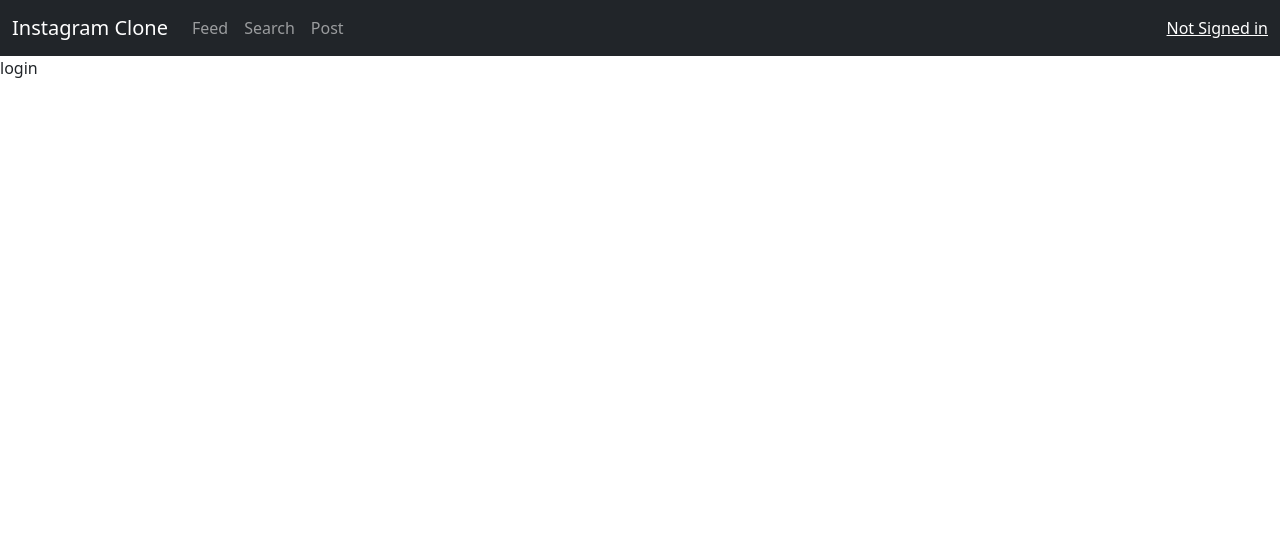
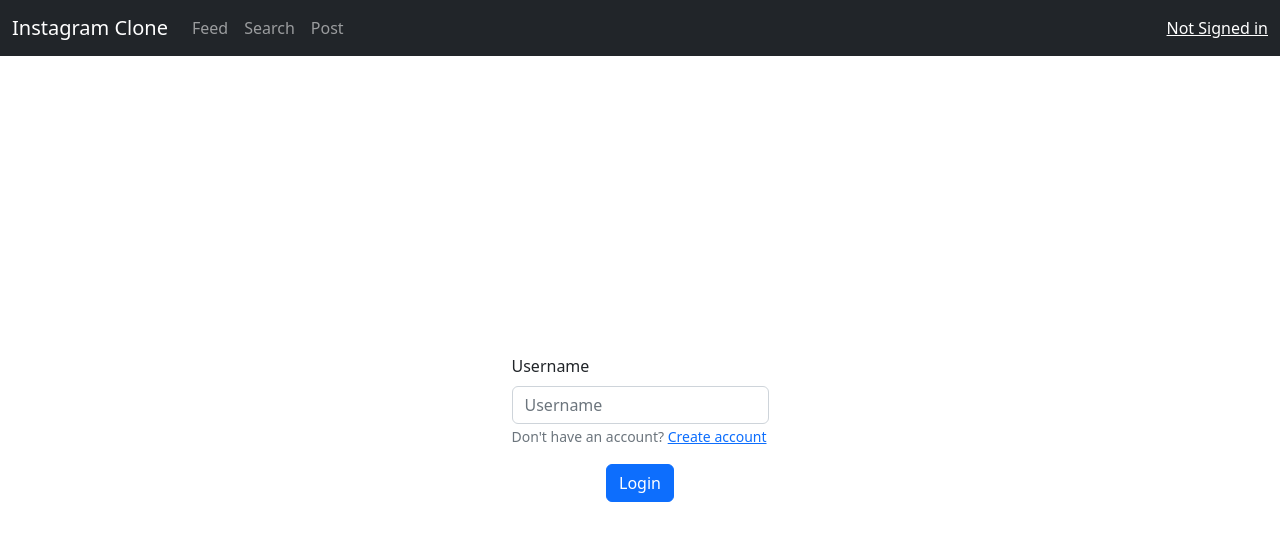
Before and after one commit to bhaveshsaini/instagram_clone, a React (Create React App) app in the folder frontend/: page /login in a window 1280 px wide. Shown: the top 540 px of the page. Built offline with nearby package versions, Linux system fonts and the light colour scheme.

Commit message:
implemented login

```diff
--- a/frontend/src/components/App.js
+++ b/frontend/src/components/App.js
@@ -66,7 +66,7 @@ function App() {
 
          <Routes>
             <Route element={<AllPosts/>} path="/" exact/>
-            <Route element={<Login/>} path="/login"/>
+            <Route element={<Login setAlert={setAlert} setUser={setUser}/>} path="/login"/>
             <Route element={<Signup setAlert={setAlert} setUser={setUser}/>} path="/sign-up"/>
             <Route element={<Profile/>} path="/profile/:username"/>
             <Route element={<Search/>} path="/search"/>
--- a/frontend/src/components/Login.js
+++ b/frontend/src/components/Login.js
@@ -1,3 +1,40 @@
-export default function Login() {
-    return <p>login</p>
-}
+import { useState } from "react"
+import { Form, Button } from "react-bootstrap"
+import { useNavigate, Link } from "react-router-dom"
+
+export default function Login({setAlert, setUser}) {
+    const [username, setUsername] = useState("")
+    const navigate = useNavigate()
+
+    function handleLogin(e) {
+        fetch("/getProfile?user=" + username)
+        .then((res) => res.json())
+        .then((data) => {
+            if (data.length > 0) {
+                setAlert({variant: "success", message: "successfully logged in"})
+                setUser(data[0].username)
+                navigate("/")
+            }
+            else{
+                setAlert({variant: "danger", message: "No user found"})
+            }
+        }).catch((e) => setAlert({variant: "danger", message: e}))
+    }
+
+    return (
+    <Form className="center-form">
+        <Form.Group className="mb-3">
+            <Form.Label>Username</Form.Label>
+            <Form.Control
+                type="text"
+                placeholder="Username"
+                onInput={(e) => {
+                    setUsername(e.target.value)
+                }
+            }/>
+            <small className="form-text text-muted">Don't have an account? <Link to="/sign-up">Create account</Link></small>
+        </Form.Group>
+
+        <Button variant="primary" type="button" onClick={handleLogin}>Login</Button>
+    </Form>
+);}
--- a/frontend/src/components/Signup.js
+++ b/frontend/src/components/Signup.js
@@ -1,7 +1,6 @@
 import { useState } from "react"
 import { Form, Button } from "react-bootstrap"
 import { useNavigate } from "react-router-dom"
-import "../css/signup.css"
 
 export default function Signup({setAlert, setUser}) {
     const [firstName, setFirstname] = useState("")
@@ -47,7 +46,7 @@ export default function Signup({setAlert, setUser}) {
         setUsername(e.target.value)
     }
 
-    return <Form className="sign-up-form">
+    return <Form className="center-form">
         <Form.Group className="mb-4">
             <Form.Label>Username</Form.Label>
             <Form.Control type="text" placeholder="Username" onInput={updateUsername}/>
--- a/frontend/src/css/index.css
+++ b/frontend/src/css/index.css
@@ -30,3 +30,11 @@ code {
   display: flex;
   flex-direction: column;
 }
+
+.center-form {
+  display: flex;
+  align-items: center;
+  justify-content: center;
+  flex-direction: column;
+  height: 100%;
+}
--- a/frontend/src/css/signup.css
+++ /dev/null
@@ -1,7 +0,0 @@
-.sign-up-form {
-    display: flex;
-    align-items: center;
-    justify-content: center;
-    flex-direction: column;
-    height: 100%;
-}
```
Also changed, not shown: 2 other files (tests, documents, lock files or other folders).
